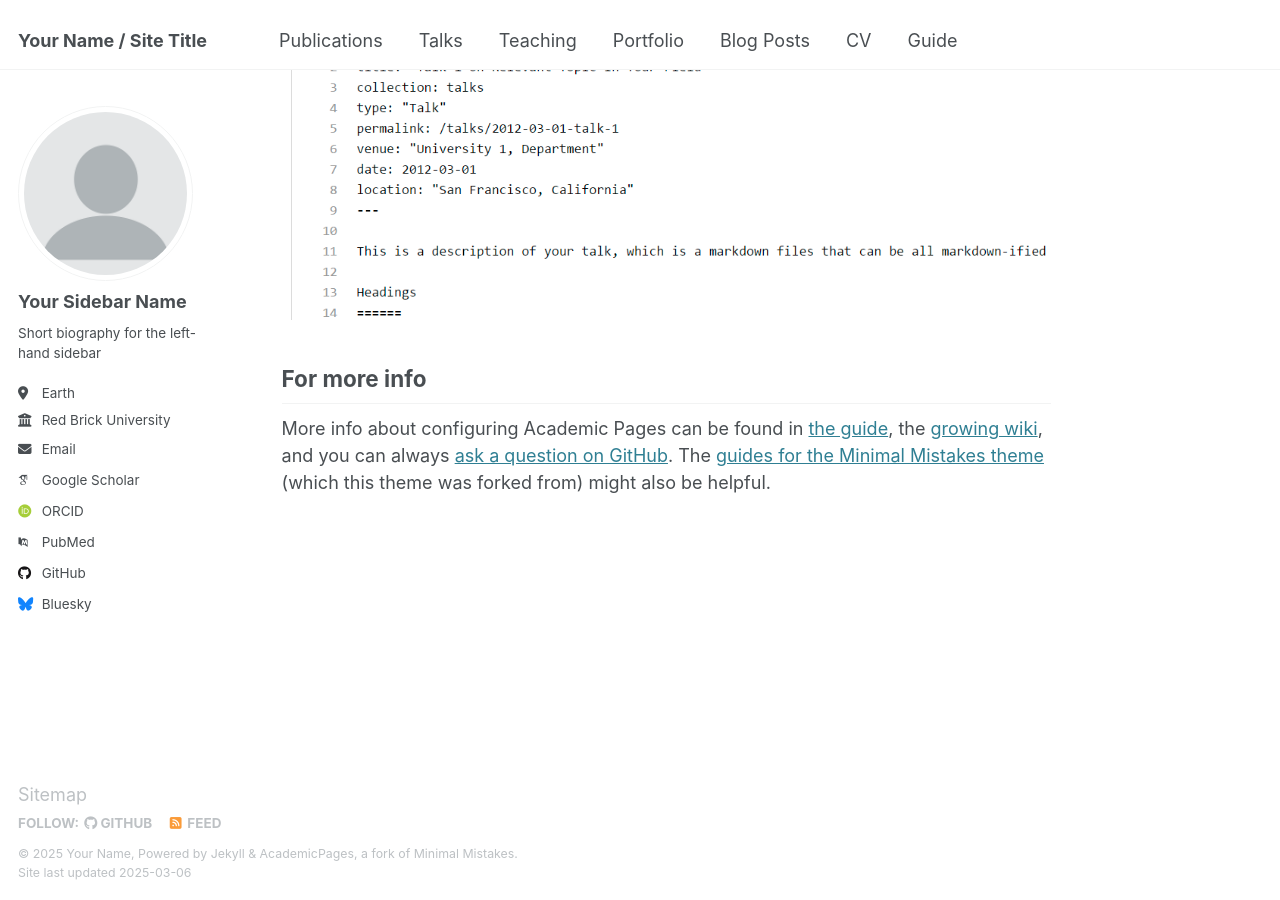
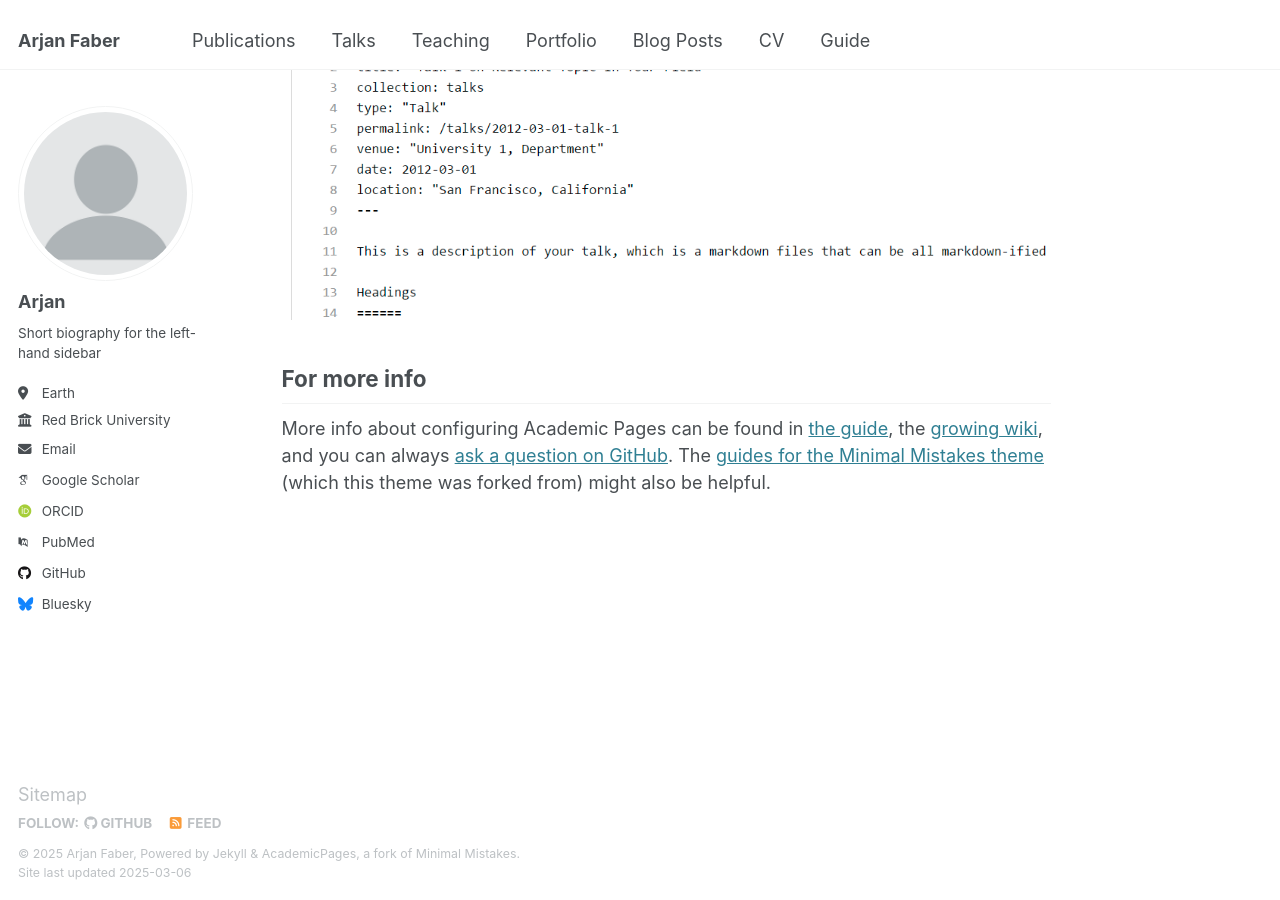
Before and after one commit to ArjFaber/arjfaber.github.io, a Jekyll site: the page built from _pages/about.md, in a window 1280 px wide and 900 px high, scrolled down 2642 px. Built offline with Jekyll 4.4.1, drawn with Linux system fonts in a browser that asks for light colours; some web fonts are replaced.

Commit message:
Update _config.yml

```diff
--- a/_config.yml
+++ b/_config.yml
@@ -9,11 +9,11 @@
 # Basic Site Settings
 locale                   : "en-US"
 site_theme               : "default"
-title                    : "Your Name / Site Title"
+title                    : "Arjan Faber"
 title_separator          : "-"
-name                     : &name "Your Name"
+name                     : &name "Arjan Faber"
 description              : &description "personal description"
-url                      : https://academicpages.github.io # the base hostname & protocol for your site e.g. "https://[your GitHub username].github.io"
+url                      : https://arjfaber.github.io # the base hostname & protocol for your site e.g. "https://[your GitHub username].github.io"
 baseurl                  : "" # the subpath of your site, e.g. "/blog"
 repository               : "academicpages/academicpages.github.io"
 
@@ -23,7 +23,7 @@
 author:
   # Biographic information
   avatar           : "profile.png"
-  name             : "Your Sidebar Name"
+  name             : "Arjan"
   pronouns         : # example: "she/her"
   bio              : "Short biography for the left-hand sidebar"
   location         : "Earth"
```
